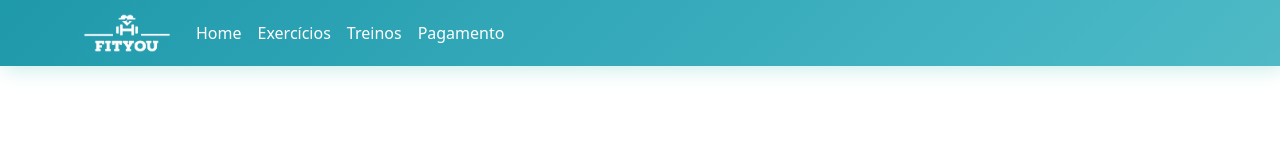
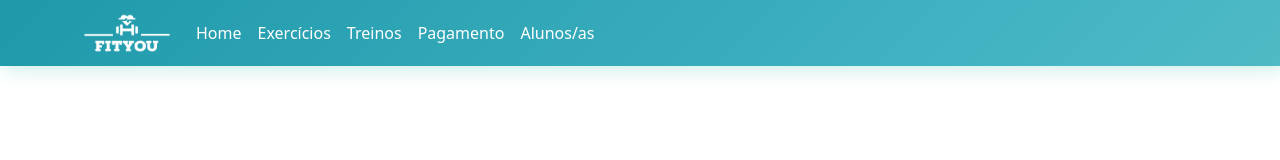
Before and after one commit to fpachecos/fityou-web, a React (Create React App) app: page / in a window 1280 px wide. Shown: the top 160 px of the page. Built offline with nearby package versions, Linux system fonts and the light colour scheme.

Commit message:
Adding a menu to manage People

```diff
--- a/src/fitYouNavbar.js
+++ b/src/fitYouNavbar.js
@@ -20,6 +20,7 @@ function FitYouNavbar() {
             <Nav.Link href="/exercise">Exercícios</Nav.Link>
             <Nav.Link href="/workout">Treinos</Nav.Link>
             <Nav.Link href="/pagamento">Pagamento</Nav.Link>
+            <Nav.Link href="/people">Alunos/as</Nav.Link>
           </Nav>
         </Navbar.Collapse>
       </Container>
```
